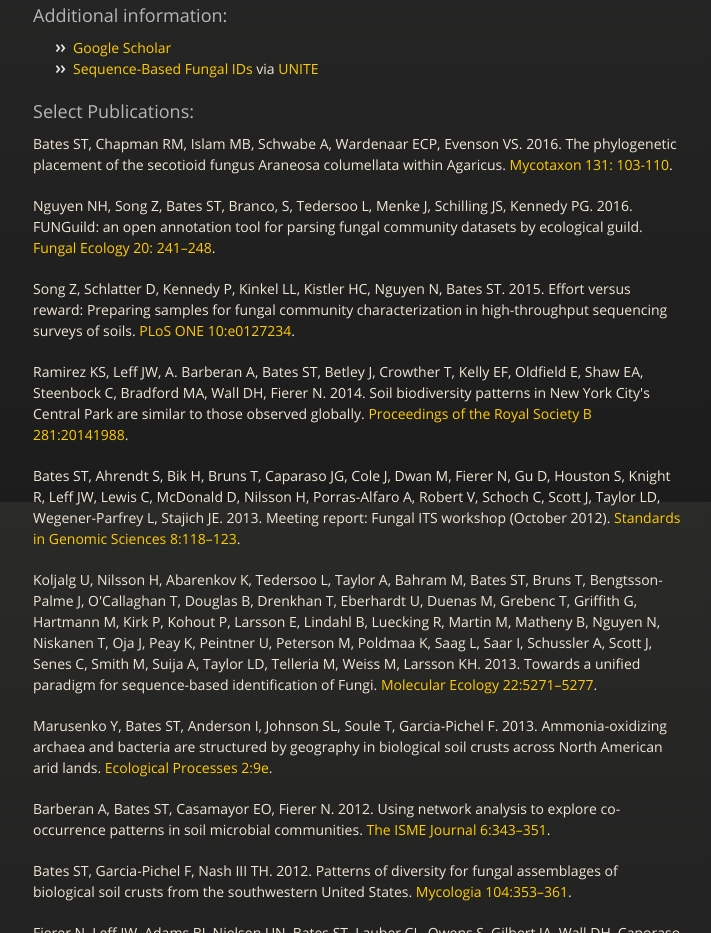
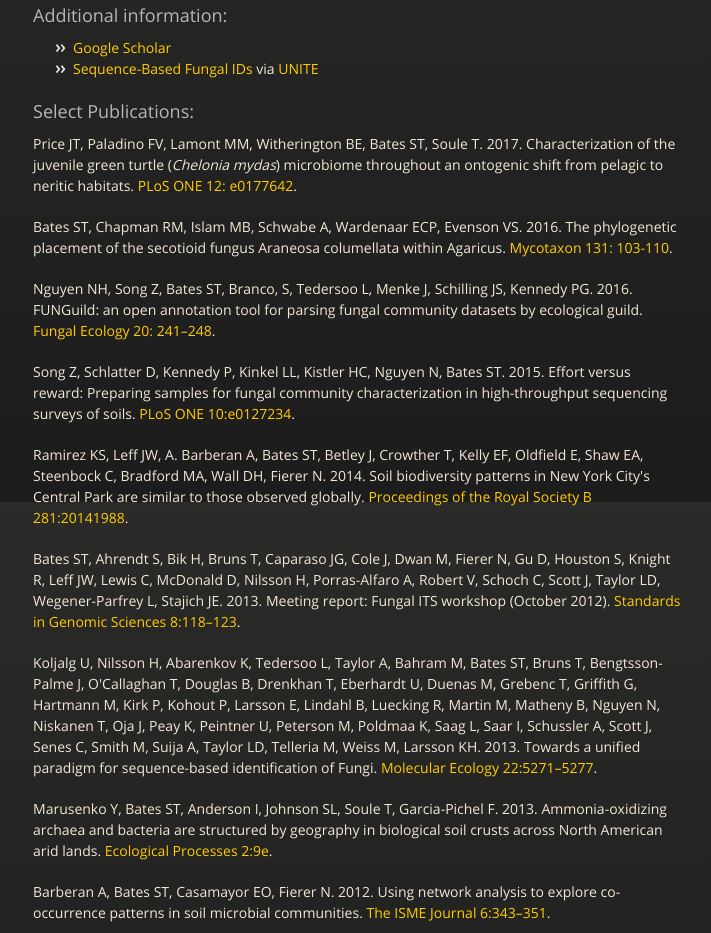
Before and after one commit to UMNFuN/index, a plain HTML site: page index.html in a window 1280 px wide. Shown: the part 1098-2031 px from the top of the page, without its empty margins (282-993 px from the left). Drawn offline with nearby package versions, Linux system fonts and the light colour scheme.

Commit message:
Update index.html

```diff
--- a/index.html
+++ b/index.html
@@ -82,6 +82,8 @@
 <h3>
 <a id="select-publications" class="anchor" href="#select-publications" aria-hidden="true"><span class="octicon octicon-link"></span></a>Select Publications:</h3>
 
+<p>Price JT, Paladino FV, Lamont MM, Witherington BE, Bates ST, Soule T. 2017. Characterization of the juvenile green turtle (<i>Chelonia mydas</i>) microbiome throughout an ontogenic shift from pelagic to neritic habitats. <a href="http://journals.plos.org/plosone/article?id=10.1371/journal.pone.0177642" target="_blank">PLoS ONE 12: e0177642</a>.</p>
+
 <p>Bates ST, Chapman RM, Islam MB, Schwabe A, Wardenaar ECP, Evenson VS. 2016. The phylogenetic placement of the secotioid fungus Araneosa columellata within Agaricus. <a href="http://www.ingentaconnect.com/contentone/mtax/mt/2016/00000131/00000001/art00012" target="_blank">Mycotaxon 131: 103-110</a>.</p>
 
 <p>Nguyen NH, Song Z, Bates ST, Branco, S, Tedersoo L, Menke J, Schilling JS, Kennedy PG. 2016. FUNGuild: an open annotation tool for parsing fungal community datasets by ecological guild. <a href="http://ac.els-cdn.com/S1754504815000847/1-s2.0-S1754504815000847-main.pdf?_tid=f162e166-2cfe-11e6-8546-00000aacb35d&acdnat=1465338596_bab0914a03f5fe8c1e22f29410718002" target="_blank">Fungal Ecology 20: 241–248</a>.</p>
```
